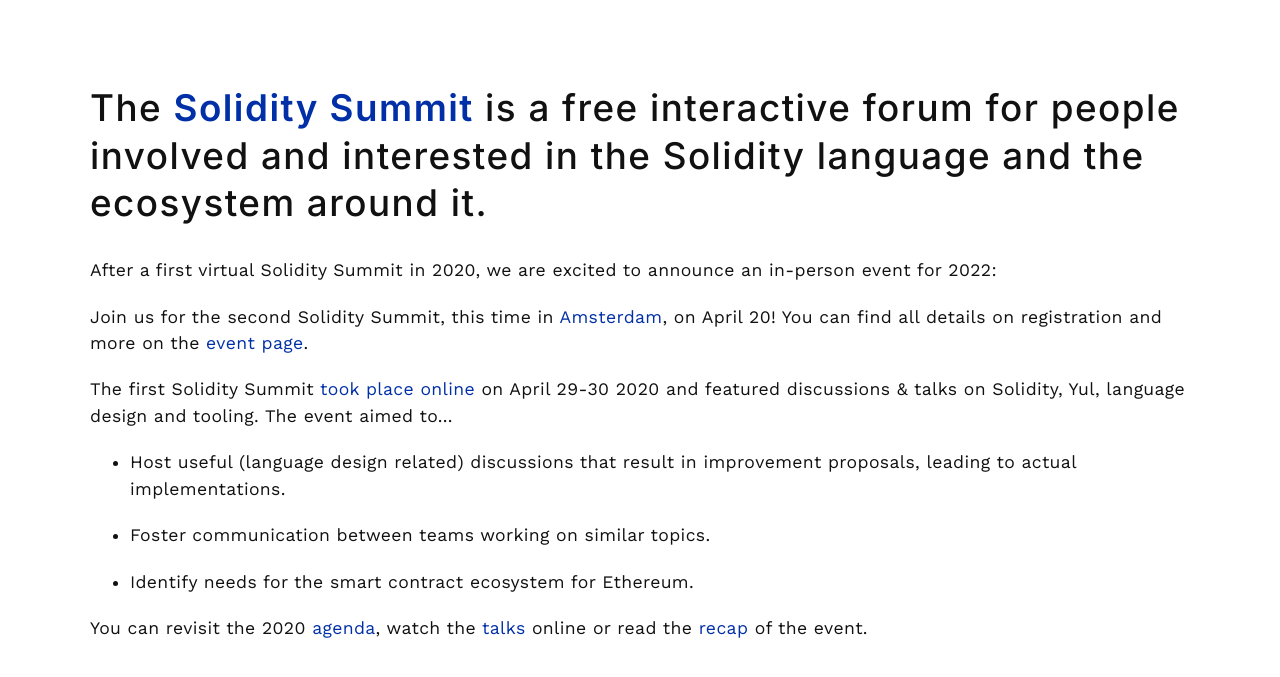
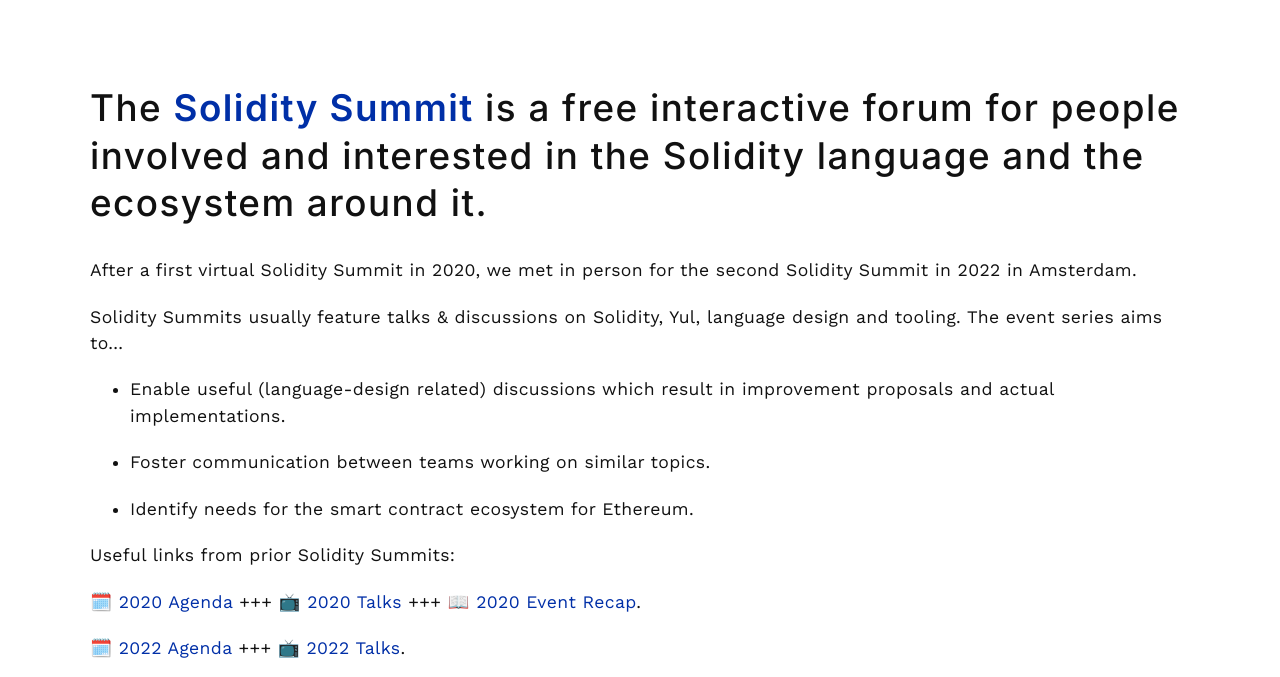
Before and after one commit to ethereum/solidity-portal, a Jekyll site: the page built from index.html, in a window 1280 px wide and 900 px high, scrolled down 4701 px, cut to the strip 0-677 px from the top of the window. Built offline with Jekyll 4.4.1, drawn with Linux system fonts in a browser that asks for light colours; some web fonts are replaced; the list of posts is cut into pages by our own code.

Commit message:
update Solidity Summit section

```diff
--- a/index.html
+++ b/index.html
@@ -131,16 +131,17 @@
 	<div class="container flex">
 		<div class="text editable">
 			<h2>The <strong><a href="https://summit.soliditylang.org">Solidity Summit</a></strong> is a free interactive forum for people involved and interested in the Solidity language and the ecosystem around it.</h2>
-			<p>After a first virtual Solidity Summit in 2020, we are excited to announce an in-person event for 2022:</p>
-			<p>Join us for the second Solidity Summit, this time in <a href="https://blog.soliditylang.org/2022/02/22/solidity-summit-2022-announcement/">Amsterdam</a>, on April 20! You can find all details on registration and more on the <a href="https://summit.soliditylang.org/">event page</a>.</p>
-			<p>The first Solidity Summit <a href="https://blog.soliditylang.org/2020/04/17/solidity-summit-2020-goes-interspace/">took place online</a> on April 29-30 2020 and featured discussions & talks on Solidity, Yul, language design and tooling. The event aimed to...</p>
+			<p>After a first virtual Solidity Summit in 2020, we met in person for the second Solidity Summit in 2022 in Amsterdam.</p>
+				<p>Solidity Summits usually feature talks & discussions on Solidity, Yul, language design and tooling. The event series aims to...</p>
 				<ul>
-					<li><p>Host useful (language design related) discussions that result in improvement proposals, leading to actual implementations.</p></li>
+					<li><p>Enable useful (language-design related) discussions which result in improvement proposals and actual implementations.</p></li>
 					<li><p>Foster communication between teams working on similar topics.</p></li>
 					<li><p>Identify needs for the smart contract ecosystem for Ethereum.</p></li>
 				</ul>
-		<p>You can revisit the 2020 <a href="https://docs.google.com/spreadsheets/d/1ylkaTYKx9TbAifCgyH2jN9SKJKrYfzab9zzTZgSL44g">agenda</a>, watch the <a href="https://www.youtube.com/watch?v=lhjo2FuU4v0&list=PLaM7G4Llrb7xlGxwlYGTy1T-GHpytE3RC">talks</a> online or read the <a href="https://blog.soliditylang.org/2020/06/09/solidity-summit-recap/">recap</a> of the event.</p>
+		<p>Useful links from prior Solidity Summits:</p>
+		<p>🗓️ <a href="https://docs.google.com/spreadsheets/d/1ylkaTYKx9TbAifCgyH2jN9SKJKrYfzab9zzTZgSL44g">2020 Agenda</a> +++ 📺 <a href="https://www.youtube.com/watch?v=lhjo2FuU4v0&list=PLaM7G4Llrb7xlGxwlYGTy1T-GHpytE3RC">2020 Talks</a> +++ 📖 <a href="https://blog.soliditylang.org/2020/06/09/solidity-summit-recap/">2020 Event Recap</a>.</p>
+		<p>🗓️ <a href="https://summit.soliditylang.org/agenda">2022 Agenda</a> +++ 📺 <a href="https://www.youtube.com/watch?v=6m5EDuCjxgk&list=PLX8x7Zj6Vezl1lqBgxiQH3TFbRNZza8Fk">2022 Talks</a>.</p>
 		<br>
-		{% include youtube.html youtube_id="lhjo2FuU4v0?start=575" %}
+		{% include youtube.html youtube_id="6m5EDuCjxgk?list=PLX8x7Zj6Vezl1lqBgxiQH3TFbRNZza8Fk" %}
 		</div>
 </section>
```
